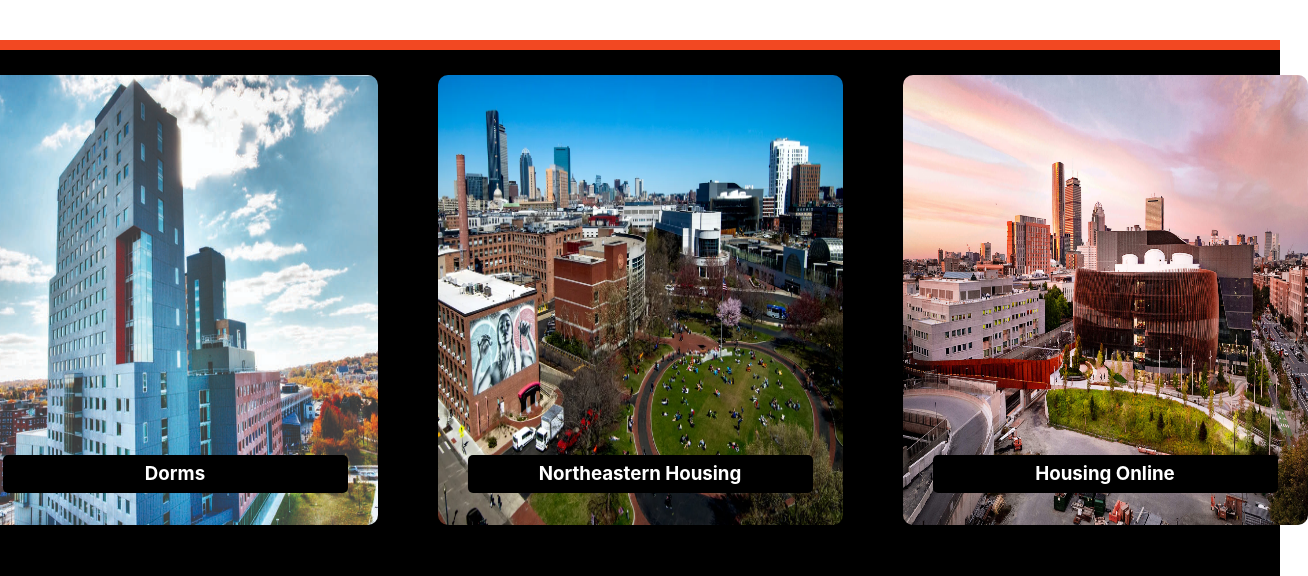
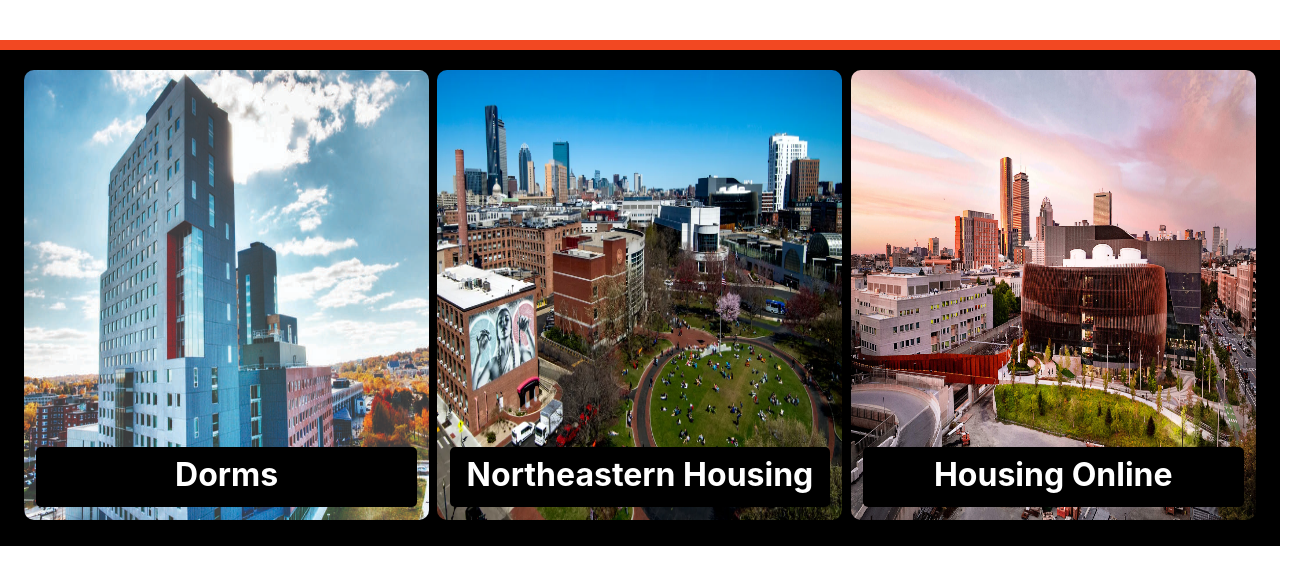
Before and after one commit to Oasis-NEU/s24-group10, a React (Vite) app: page / in a window 1280 px wide. Shown: the part 3320-3896 px from the top of the page, 1308 px wide, since content can reach past the window. After the commit the page ends 3866 px from the top, so only its background shows below. Built offline with nearby package versions, Linux system fonts and the light colour scheme; no server answers; the database is empty.

Commit message:
Safari Cards!
- Updated cards to work on Safari
- Updated cards to react with screen width

```diff
--- a/src/App.css
+++ b/src/App.css
@@ -213,6 +213,18 @@
 }
 
 .cardSection {
+  position: absolute;
+  align-items: center;
+  border-top: 10px solid #F24822;
+  display: flex;
+  width: 100%;
+  padding: 20px;
+  /*margin-left: -20px;*/
+  background-color: black;
+  align-content: center;
+  box-sizing: border-box;
+
+  /*
   display: flex;
   align-items: center;
   justify-content: center;
@@ -222,9 +234,18 @@
   height: 500px;
   padding-bottom: 40px;
   background-color: black;
+  */
 }
 
 .card {
+  display:inline-block;
+  position: relative;
+  align-items: center;
+  margin-left: auto;
+  margin-right: auto;
+  transition: .2s ease-in-out;
+
+  /*
   display: grid;
   align-items: normal;
   transition: .2s ease-in-out;
@@ -232,9 +253,26 @@
   padding-top: -20px;
   height: 430px;
   margin: 30px;
+  */
 }
 
 .card h3 {
+  position: absolute;
+  top:85%;
+  bottom: -3%;
+  padding-block: 1%;
+  text-align: center;
+  width: 94%;
+  margin-top:-10px;
+  margin-left: 3%;
+  color: white;
+  background-color: black;
+  text-align: center;
+  border-radius: 5px;
+  transition: all .4s ease-in-out;
+  font-size: xx-large;
+
+  /*
   color: white;
   background-color: black;
   padding: 5px;
@@ -244,6 +282,7 @@
   margin-top: -70px;
   margin-bottom: 70px;
   transition: .2s ease-in-out;
+  */
 }
 
 .card:hover {
@@ -251,6 +290,17 @@
 }
 
 .card:hover h3 {
+  position: absolute;
+  top:6%;
+
+  padding-block: 50%;
+  text-align: center;
+
+  margin-top:-15px;
+  opacity: 80%;
+  background-color: #F24822;
+
+  /*
   margin-bottom: 12px;
   padding-top: 180px;
   margin-right: 10px;
@@ -259,7 +309,77 @@
   margin-top: -440px;
   opacity: 80%;
   background-color: #F24822;
+  */
 }
+
+/*
+.cardSection {
+  position: absolute;
+  align-items: center;
+  border-top: 10px solid #F24822;
+  display: flex;
+  width: 100%;
+  padding: 20px;
+  margin-left: -20px;
+  background-color: black;
+  align-content: center;
+  box-sizing: border-box;
+}
+
+.card {
+  display:inline-block;
+  position: relative;
+  align-items: center;
+  margin-left: auto;
+  margin-right: auto;
+  transition: .2s ease-in-out;
+}
+
+.card h3 {
+  position: absolute;
+  top:85%;
+  bottom: -2%;
+
+  padding-block: 1%;
+  text-align: center;
+  width: 95%;
+  margin-top:-10px;
+  margin-left:5px;
+
+  color: white;
+  background-color: black;
+
+  text-align: center;
+  border-radius: 5px;
+  transition: all .4s ease-in-out;
+}
+
+.card:hover {
+  transform: scale(1.01);
+}
+
+.card:hover h3 {
+  position: absolute;
+  top:5%;
+  bottom: -2%;
+
+  padding-block: 50%;
+  text-align: center;
+  width:95%;
+  margin-top:-15px;
+  opacity: 80%;
+  background-color: #F24822;
+}
+
+.cardImage {
+  width: 405px;
+  height: 450px;
+  margin: 0px;
+  color: #dddddd;
+  border-radius: 10px;
+  margin-top: 0px;
+}
+*/
 
 .cardImage {
   width: 405px;
```
